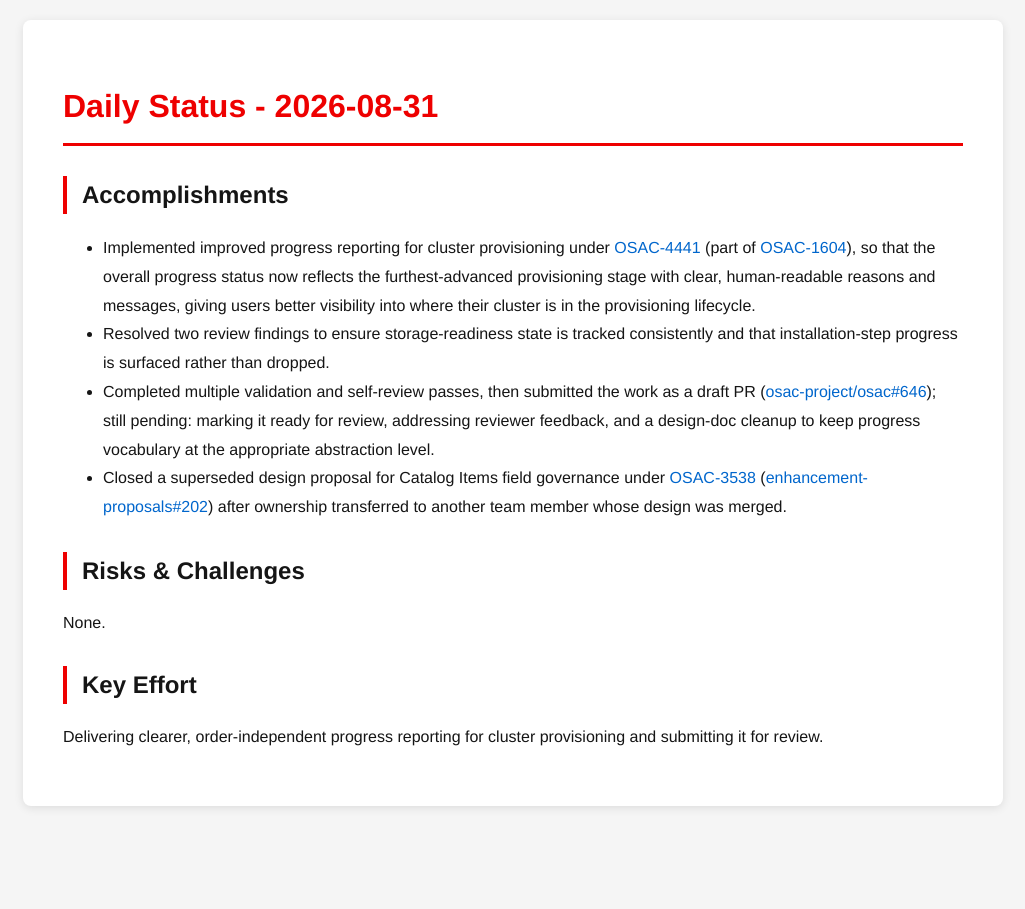
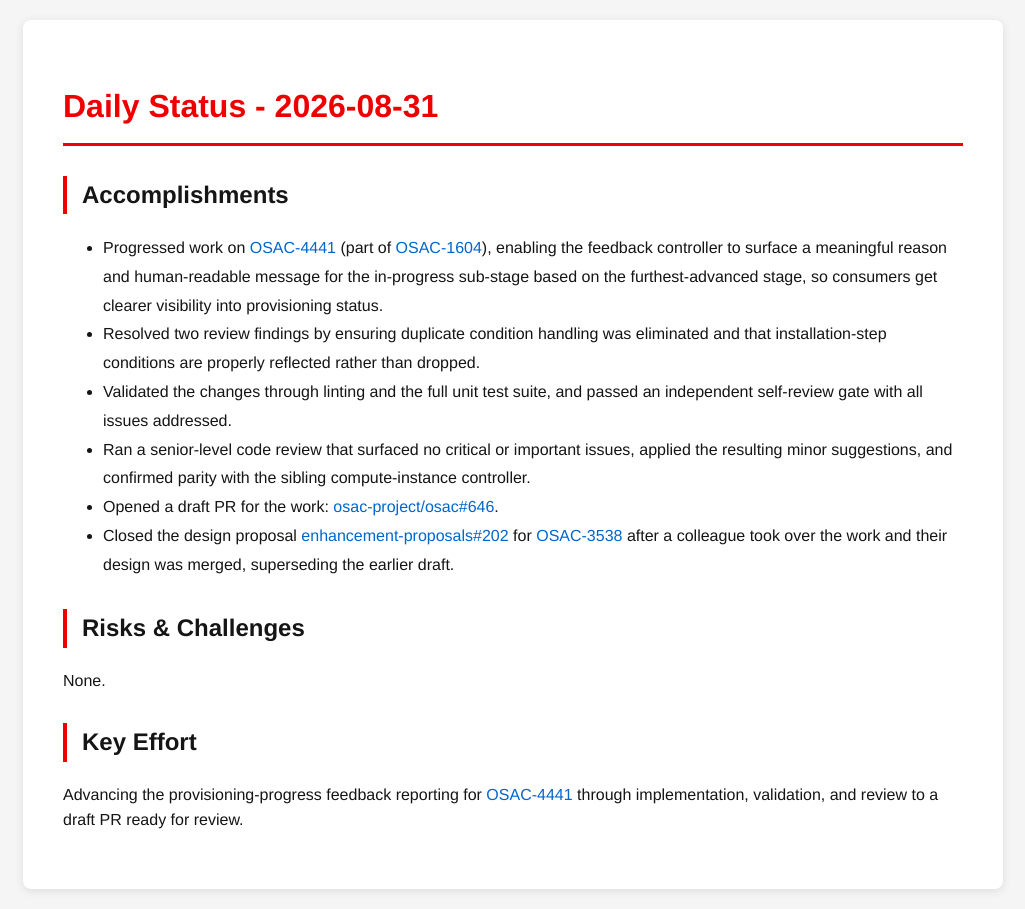
Before and after one commit to tzvatot/daily-status, a Jekyll site: the page built from 2026-08-31.md, in a window 1280 px wide. Shown: the whole page, without its empty margins (127-1152 px from the left). Built offline with Jekyll 4.4.1, drawn with Linux system fonts in a browser that asks for light colours.

Commit message:
Daily status update - 2026-08-31

```diff
--- a/2026-08-31.md
+++ b/2026-08-31.md
@@ -7,13 +7,15 @@ date: 2026-08-31
 # Daily Status - 2026-08-31
 
 ## Accomplishments
-- Implemented improved progress reporting for cluster provisioning under [OSAC-4441](https://redhat.atlassian.net/browse/OSAC-4441) (part of [OSAC-1604](https://redhat.atlassian.net/browse/OSAC-1604)), so that the overall progress status now reflects the furthest-advanced provisioning stage with clear, human-readable reasons and messages, giving users better visibility into where their cluster is in the provisioning lifecycle.
-- Resolved two review findings to ensure storage-readiness state is tracked consistently and that installation-step progress is surfaced rather than dropped.
-- Completed multiple validation and self-review passes, then submitted the work as a draft PR ([osac-project/osac#646](https://github.com/osac-project/osac/pull/646)); still pending: marking it ready for review, addressing reviewer feedback, and a design-doc cleanup to keep progress vocabulary at the appropriate abstraction level.
-- Closed a superseded design proposal for Catalog Items field governance under [OSAC-3538](https://redhat.atlassian.net/browse/OSAC-3538) ([enhancement-proposals#202](https://github.com/osac-project/enhancement-proposals/pull/202)) after ownership transferred to another team member whose design was merged.
+- Progressed work on [OSAC-4441](https://redhat.atlassian.net/browse/OSAC-4441) (part of [OSAC-1604](https://redhat.atlassian.net/browse/OSAC-1604)), enabling the feedback controller to surface a meaningful reason and human-readable message for the in-progress sub-stage based on the furthest-advanced stage, so consumers get clearer visibility into provisioning status.
+- Resolved two review findings by ensuring duplicate condition handling was eliminated and that installation-step conditions are properly reflected rather than dropped.
+- Validated the changes through linting and the full unit test suite, and passed an independent self-review gate with all issues addressed.
+- Ran a senior-level code review that surfaced no critical or important issues, applied the resulting minor suggestions, and confirmed parity with the sibling compute-instance controller.
+- Opened a draft PR for the work: [osac-project/osac#646](https://github.com/osac-project/osac/pull/646).
+- Closed the design proposal [enhancement-proposals#202](https://github.com/osac-project/enhancement-proposals/pull/202) for [OSAC-3538](https://redhat.atlassian.net/browse/OSAC-3538) after a colleague took over the work and their design was merged, superseding the earlier draft.
 
 ## Risks & Challenges
 None.
 
 ## Key Effort
-Delivering clearer, order-independent progress reporting for cluster provisioning and submitting it for review.
+Advancing the provisioning-progress feedback reporting for [OSAC-4441](https://redhat.atlassian.net/browse/OSAC-4441) through implementation, validation, and review to a draft PR ready for review.
```
